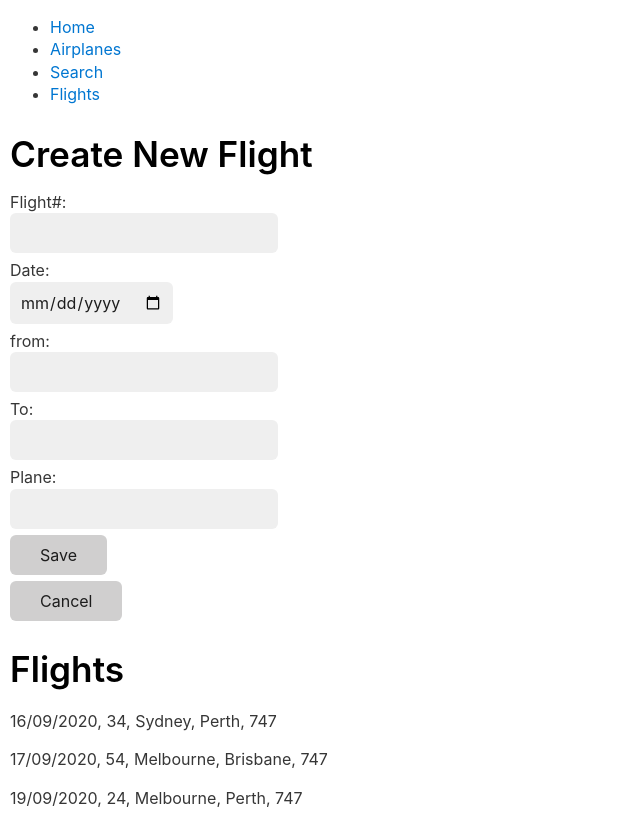
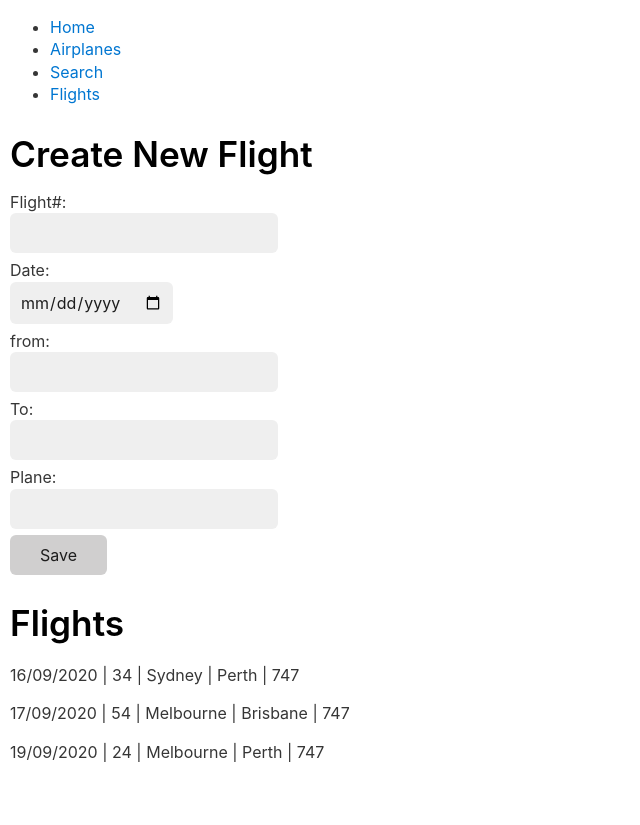
Before and after one commit to CDDiaz/rcm-client, a React (Create React App) app: page /Flights in a window 1280 px wide. Shown: the whole page, without its empty margins (0-640 px from the left). After the commit the page ends 800 px from the top, so only its background shows below. Built offline with nearby package versions, Linux system fonts and the light colour scheme.

Commit message:
edited adminflights

```diff
--- a/src/components/AdminFlights.js
+++ b/src/components/AdminFlights.js
@@ -6,18 +6,23 @@ class AdminFlights extends Component{
     super();
     this.state = {
        flights: [
-        {flightnum: '34', date:'16/09/2020', to: 'Perth', from:'Sydney', plane:'747'},
-        {flightnum: '54', date:'17/09/2020', to: 'Brisbane', from:'Melbourne', plane:'747'},
-        {flightnum: '24', date:'19/09/2020', to: 'Perth', from:'Melbourne', plane:'747'}
+         {flightnum: '34', date:'16/09/2020', to: 'Perth', from:'Sydney', plane:'747'},
+         {flightnum: '54', date:'17/09/2020', to: 'Brisbane', from:'Melbourne', plane:'747'},
+         {flightnum: '24', date:'19/09/2020', to: 'Perth', from:'Melbourne', plane:'747'}
       ]
+    };
+    this.createFlight = this.createFlight.bind(this);
+  }
+
+  createFlight(childstate){
+    this.setState({flights: [...this.state.flights, childstate]});
     }
-  }
 
  render(){
    return(
      <div>
       <h1> Create New Flight </h1>
-      <CreateFlights createFlight />
+      <CreateFlights onSubmit={ this.createFlight } />
       <ShowFlights flight={this.state.flights}/>
      </div>
    )
@@ -42,6 +47,7 @@ class CreateFlights extends Component{
     this._flightTo = this._flightTo.bind(this)
     this._flightFrom = this._flightFrom.bind(this)
     this._flightPlane = this._flightPlane.bind(this)
+    this._submitFlight = this._submitFlight.bind(this)
   }
 
 ///// onchange event  /////
@@ -66,8 +72,11 @@ class CreateFlights extends Component{
   }
 
   _submitFlight(event){
+    event.preventDefault();
+    this.props.onSubmit(this.state);
+    this.setState({flightnum: '', date:'', to: '', from:'', plane:''});
+  }
 
-  }
 
  render(){
    return(
@@ -75,17 +84,16 @@ class CreateFlights extends Component{
      <div>
       <form onSubmit = {this._submitFlight} >
         Flight#:
-        <input type="text" onChange={this._flightNumber} />
+        <input type="text" onChange={this._flightNumber} value={this.state.flightnum}/>
         Date:
-        <input type="date" onChange={this._flightDate}/>
+        <input type="date" onChange={this._flightDate} value={this.state.date}/>
         from:
-        <input type="text" onChange={this._flightFrom}/>
+        <input type="text" onChange={this._flightFrom} value={this.state.from}/>
         To:
-        <input type="text" onChange={this._flightTo}/>
+        <input type="text" onChange={this._flightTo} value={this.state.to}/>
         Plane:
-        <input type="text" onChange={this._flightPlane}/>
+        <input type="text" onChange={this._flightPlane} value={this.state.plane}/>
         <input type="submit" value= "Save" />
-        <input type="submit" value= "Cancel" onSubmit = {this._cancelFlight}/>
       </form>
      </div>
    )
@@ -99,7 +107,7 @@ const ShowFlights = (props) => {
    return(
      <div>
      <h1> Flights </h1>
-      {props.flight.map ((f) => <p> {f.date}, {f.flightnum}, {f.from}, {f.to}, {f.plane} </p>)}
+      {props.flight.map ((f) => <p>  {f.date} | {f.flightnum} | {f.from} | {f.to} |  {f.plane} </p>)}
      </div>
    )
  };
```
